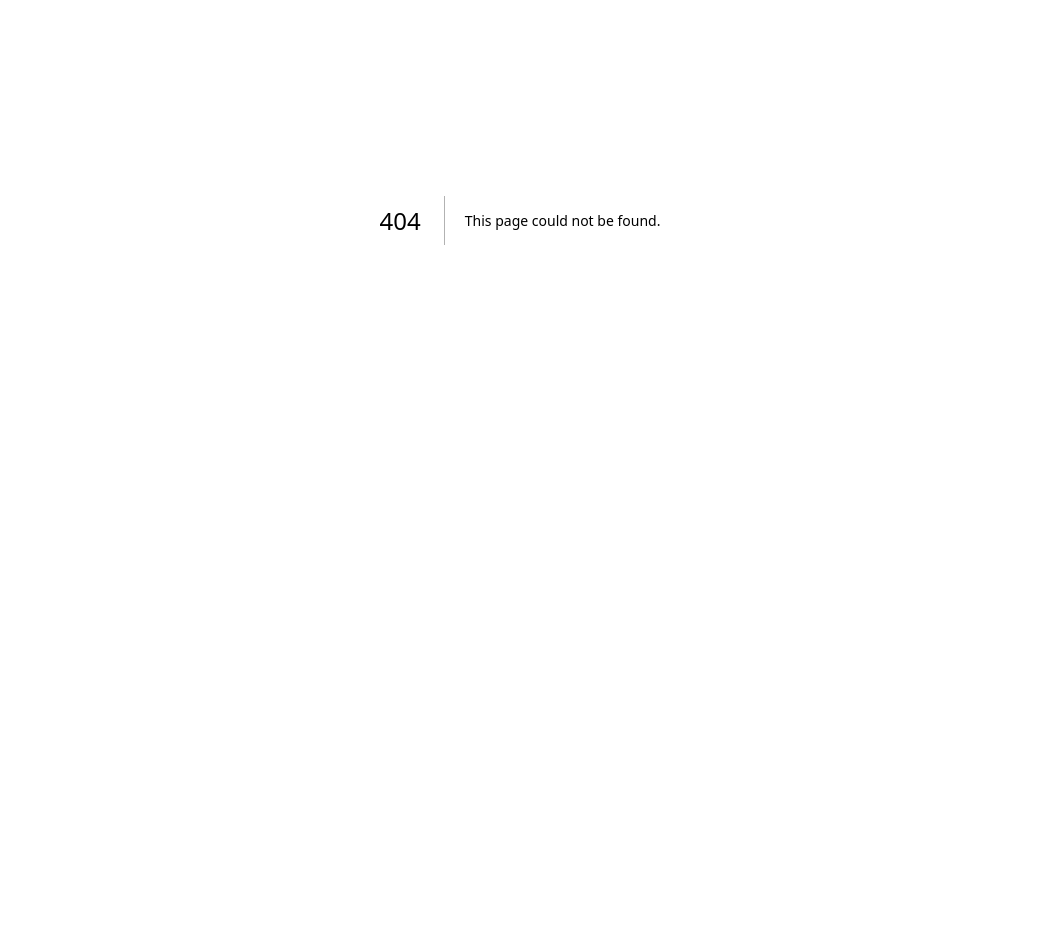
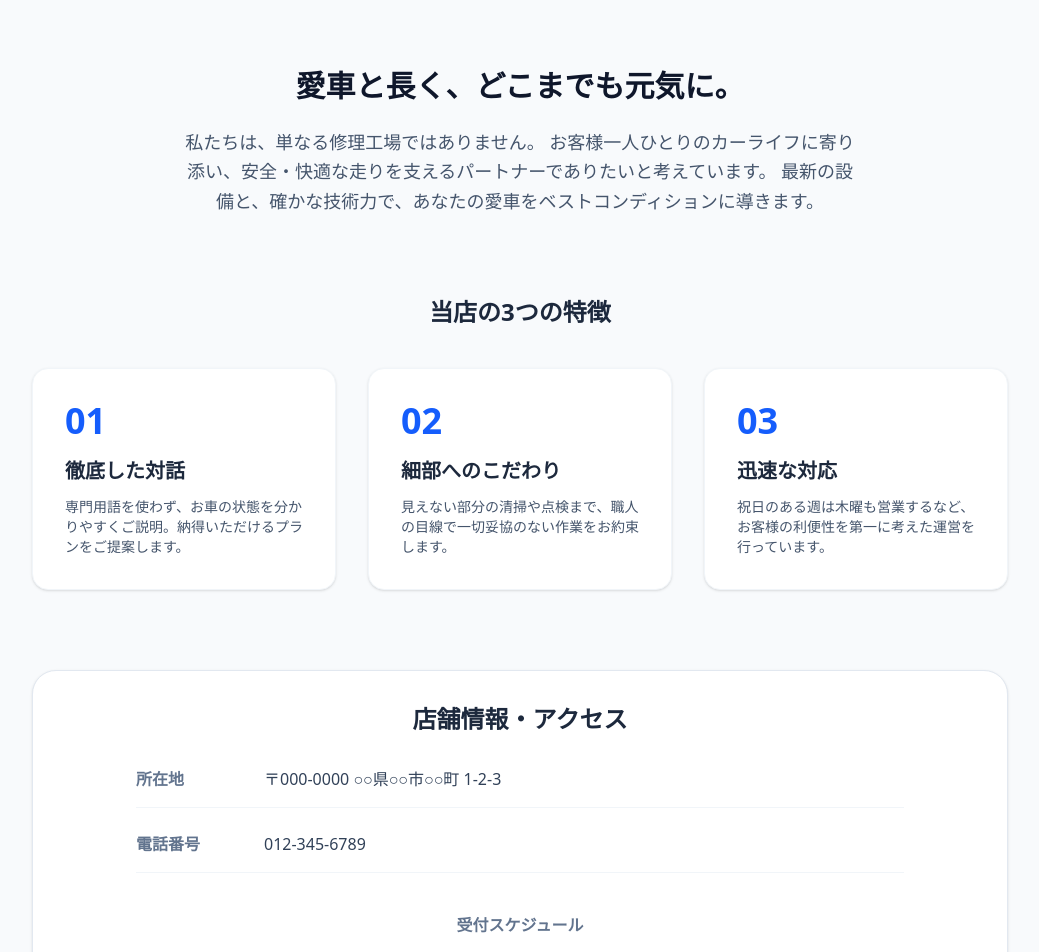
Before and after one commit to Naughty8020/sample_homepage, a Next.js app: page /about in a window 1280 px wide. Before the commit this address had no page. Shown: the part 180-1132 px from the top of the page, without its empty margins (120-1159 px from the left). Before the commit the page ends 800 px from the top, so only its background shows below. Built offline with nearby package versions, Linux system fonts and the light colour scheme; a web font is replaced by a local one.

Commit message:
add(about):create about page

```diff
--- /dev/null
+++ b/app/about/page.tsx
@@ -0,0 +1,81 @@
+import Header from '../../components/Header';
+import Schedule from '../../components/details/Schedule'; // 先ほどのスケジュールを別ファイル化想定
+import Footer from '../../components/Footer';
+
+export default function About() {
+  return (
+    <div className="bg-slate-50 pt-50 min-h-screen text-slate-800">
+      <Header title="" />
+
+      {/* メインコンテンツ */}
+      <main className="max-w-5xl mx-auto py-12 px-6">
+
+        {/* コンセプトセクション */}
+        <section className="mb-20 text-center">
+          <h2 className="text-3xl font-bold mb-6 text-slate-900">
+            愛車と長く、どこまでも元気に。
+          </h2>
+          <p className="text-lg leading-relaxed max-w-2xl mx-auto text-slate-600">
+            私たちは、単なる修理工場ではありません。
+            お客様一人ひとりのカーライフに寄り添い、安全・快適な走りを支えるパートナーでありたいと考えています。
+            最新の設備と、確かな技術力で、あなたの愛車をベストコンディションに導きます。
+          </p>
+        </section>
+
+        {/* 選ばれる3つの理由 */}
+        <section className="mb-20">
+          <h3 className="text-2xl font-bold mb-10 text-center">当店の3つの特徴</h3>
+          <div className="grid md:grid-cols-3 gap-8">
+            <div className="bg-white p-8 rounded-2xl shadow-sm border border-slate-100">
+              <div className="text-blue-600 text-4xl mb-4 font-bold">01</div>
+              <h4 className="text-xl font-bold mb-3">徹底した対話</h4>
+              <p className="text-slate-600 text-sm">
+                専門用語を使わず、お車の状態を分かりやすくご説明。納得いただけるプランをご提案します。
+              </p>
+            </div>
+            <div className="bg-white p-8 rounded-2xl shadow-sm border border-slate-100">
+              <div className="text-blue-600 text-4xl mb-4 font-bold">02</div>
+              <h4 className="text-xl font-bold mb-3">細部へのこだわり</h4>
+              <p className="text-slate-600 text-sm">
+                見えない部分の清掃や点検まで、職人の目線で一切妥協のない作業をお約束します。
+              </p>
+            </div>
+            <div className="bg-white p-8 rounded-2xl shadow-sm border border-slate-100">
+              <div className="text-blue-600 text-4xl mb-4 font-bold">03</div>
+              <h4 className="text-xl font-bold mb-3">迅速な対応</h4>
+              <p className="text-slate-600 text-sm">
+                祝日のある週は木曜も営業するなど、お客様の利便性を第一に考えた運営を行っています。
+              </p>
+            </div>
+          </div>
+        </section>
+
+        {/* スケジュール・店舗概要 */}
+        <section className="bg-white p-8 rounded-3xl shadow-sm border border-slate-200">
+          <h3 className="text-2xl font-bold mb-8 text-center">店舗情報・アクセス</h3>
+
+          <div className="space-y-6 max-w-3xl mx-auto">
+            <div className="flex flex-col md:flex-row border-b border-slate-100 pb-4">
+              <dt className="w-32 font-bold text-slate-500">所在地</dt>
+              <dd className="flex-1 text-slate-700">〒000-0000 ○○県○○市○○町 1-2-3</dd>
+            </div>
+            <div className="flex flex-col md:flex-row border-b border-slate-100 pb-4">
+              <dt className="w-32 font-bold text-slate-500">電話番号</dt>
+              <dd className="flex-1 text-slate-700">012-345-6789</dd>
+            </div>
+
+            <div className="pt-4">
+              <dt className="font-bold text-slate-500 mb-4 text-center">受付スケジュール</dt>
+              <Schedule />
+            </div>
+          </div>
+        </section>
+
+        <Footer />
+
+      </main>
+
+
+    </div>
+  );
+}
--- a/components/details/details.tsx
+++ b/components/details/details.tsx
@@ -5,7 +5,7 @@ export default function Details() {
   return (
     /* 全体のコンテナ */
     <div className=" min-h-screen">
-      <p className="text-center text-9xl mt-1 md:mt-0 mb-23 md:mb-43">
+      <p className="text-center text-6xl md:text-9xl mt-1 md:mt-0 mb-23 md:mb-43">
         🚒
       </p>
 
```
